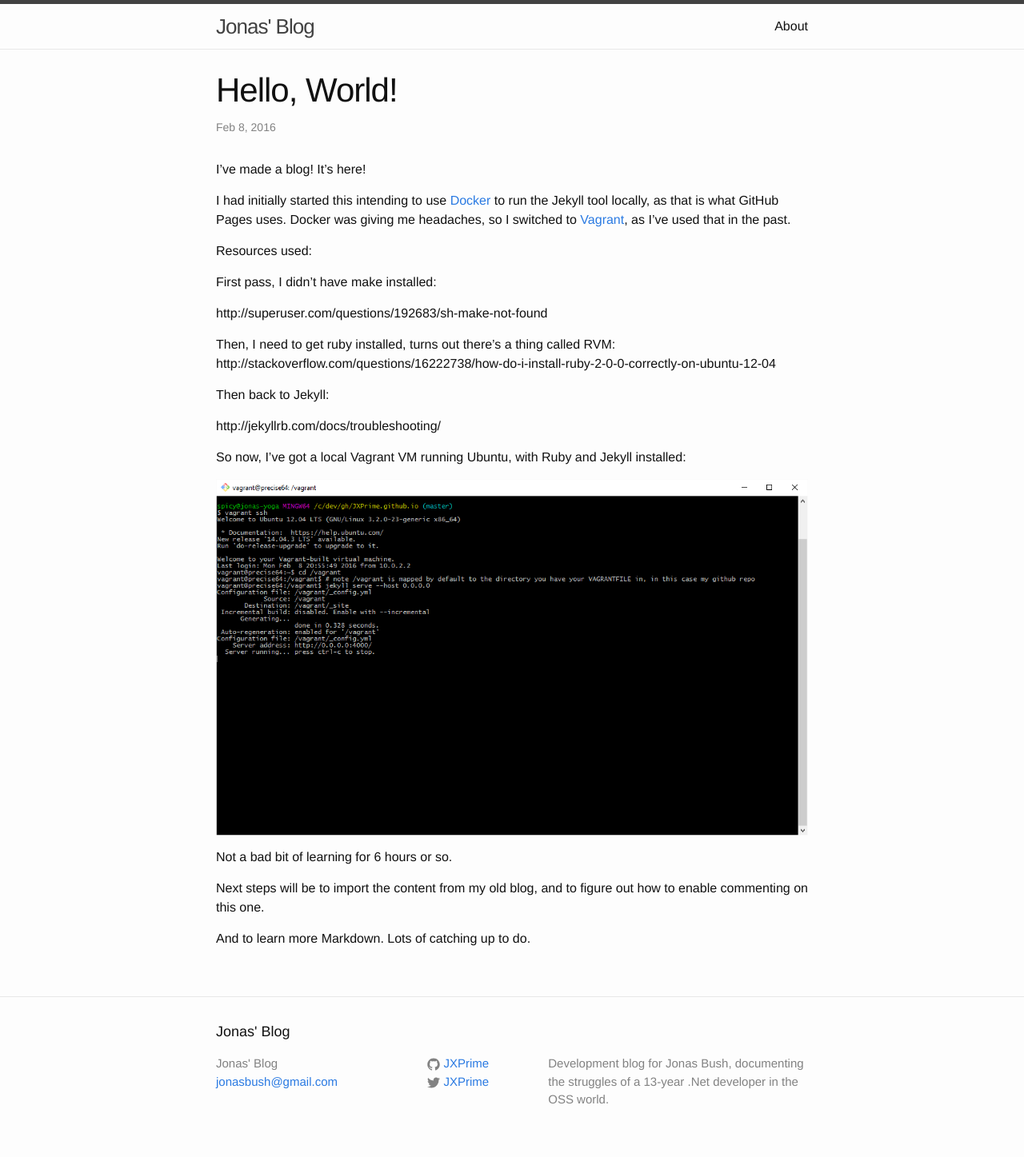
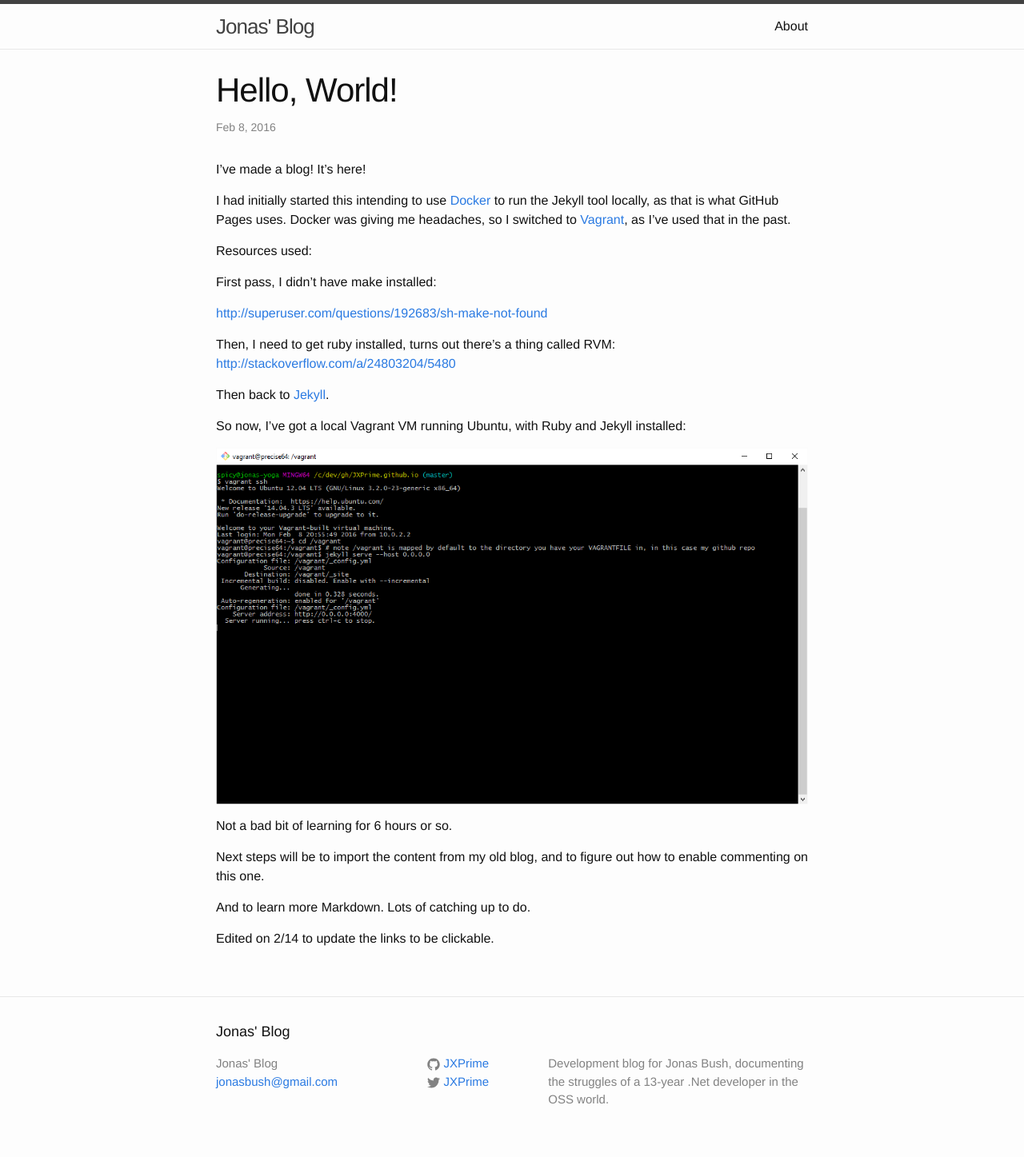
Before and after one commit to JXPrime/JXPrime.github.io, a Jekyll site: the page built from _posts/2016-02-08-welcome.markdown, in a window 1280 px wide. Shown: the whole page at 80% size. Built offline with Jekyll 4.4.1, drawn with Linux system fonts in a browser that asks for light colours; comment, search, counter and statistics services are not loaded; some of the changed lines change nothing that is shown.

Commit message:
Update post and links to make them clickable.

```diff
--- a/_posts/2016-02-08-welcome.markdown
+++ b/_posts/2016-02-08-welcome.markdown
@@ -13,13 +13,11 @@ Resources used:
 
 First pass, I didn't have make installed:
 
-http://superuser.com/questions/192683/sh-make-not-found
+[http://superuser.com/questions/192683/sh-make-not-found](http://superuser.com/questions/192683/sh-make-not-found){:target="_blank"}
 
-Then, I need to get ruby installed, turns out there's a thing called RVM: http://stackoverflow.com/questions/16222738/how-do-i-install-ruby-2-0-0-correctly-on-ubuntu-12-04
+Then, I need to get ruby installed, turns out there's a thing called RVM: [http://stackoverflow.com/a/24803204/5480](http://stackoverflow.com/a/24803204/5480){:target="_blank"}
 
-Then back to Jekyll:
-
-http://jekyllrb.com/docs/troubleshooting/
+Then back to [Jekyll](http://jekyllrb.com/docs/troubleshooting/){:target="_blank"}.
 
 
 So now, I've got a local Vagrant VM running Ubuntu, with Ruby and Jekyll installed:
@@ -34,3 +32,5 @@ And to learn more Markdown. Lots of catching up to do.
 
 [Vagrant]: https://www.vagrantup.com/
 [Docker]: https://www.docker.com/
+
+Edited on 2/14 to update the links to be clickable.
```
